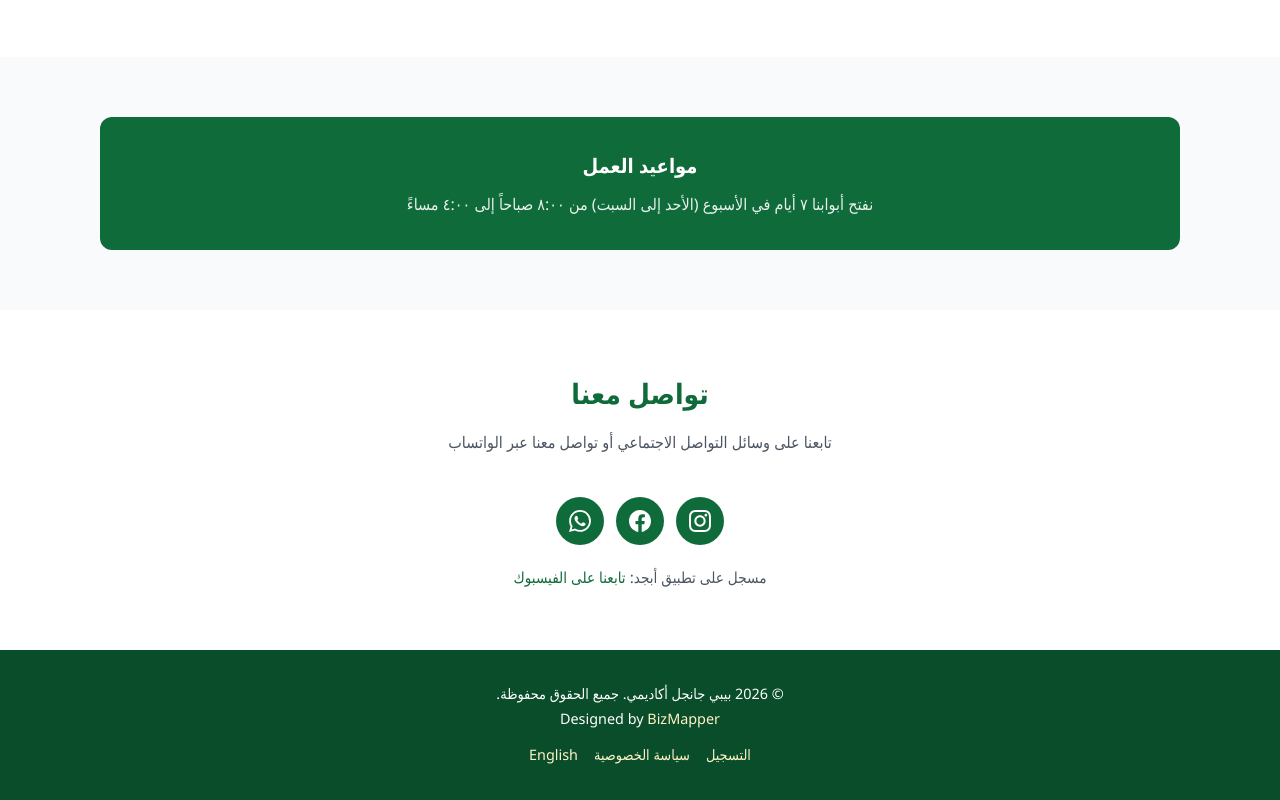
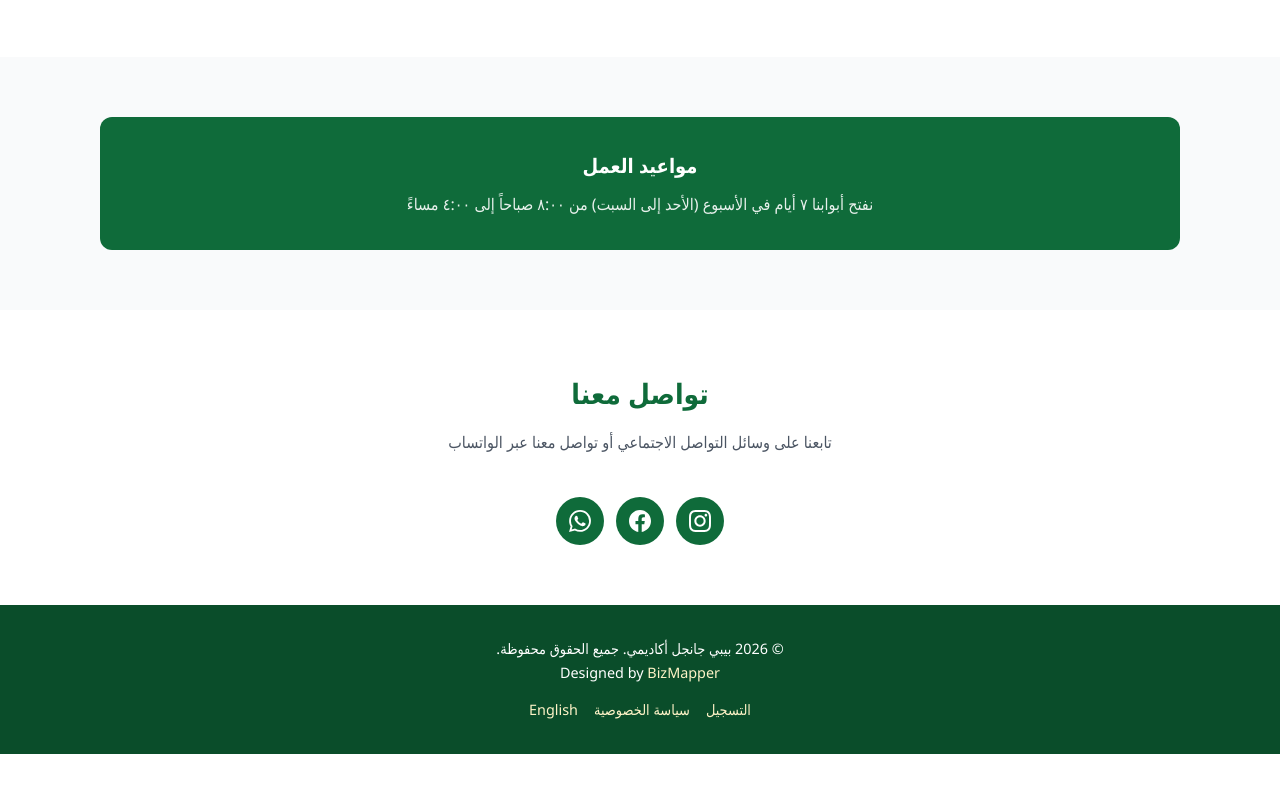
Before and after one commit to Baby-Jungle-Academy/Baby-Jungle-Academy.github.io, a plain HTML site: page index.html in a window 1280 px wide. Shown: the part 3085-3885 px from the top of the page. After the commit the page ends 3839 px from the top, so only its background shows below. Drawn offline with Linux system fonts and the light colour scheme.

Commit message:
Remove 'Follow us on Facebook' line, icon is sufficient

```diff
--- a/index.html
+++ b/index.html
@@ -327,9 +327,6 @@ img{max-width:100%;height:auto;display:block}
 <svg viewBox="0 0 24 24" xmlns="http://www.w3.org/2000/svg"><path d="M17.472 14.382c-.297-.149-1.758-.867-2.03-.967-.273-.099-.471-.148-.67.15-.197.297-.767.966-.94 1.164-.173.199-.347.223-.644.075-.297-.15-1.255-.463-2.39-1.475-.883-.788-1.48-1.761-1.653-2.059-.173-.297-.018-.458.13-.606.134-.133.298-.347.446-.52.149-.174.198-.298.298-.497.099-.198.05-.371-.025-.52-.075-.149-.669-1.612-.916-2.207-.242-.579-.487-.5-.669-.51-.173-.008-.371-.01-.57-.01-.198 0-.52.074-.792.372-.272.297-1.04 1.016-1.04 2.479 0 1.462 1.065 2.875 1.213 3.074.149.198 2.096 3.2 5.077 4.487.709.306 1.262.489 1.694.625.712.227 1.36.195 1.871.118.571-.085 1.758-.719 2.006-1.413.248-.694.248-1.289.173-1.413-.074-.124-.272-.198-.57-.347m-5.421 7.403h-.004a9.87 9.87 0 01-5.031-1.378l-.361-.214-3.741.982.998-3.648-.235-.374a9.86 9.86 0 01-1.51-5.26c.001-5.45 4.436-9.884 9.888-9.884 2.64 0 5.122 1.03 6.988 2.898a9.825 9.825 0 012.893 6.994c-.003 5.45-4.437 9.884-9.885 9.884m8.413-18.297A11.815 11.815 0 0012.05 0C5.495 0 .16 5.335.157 11.892c0 2.096.547 4.142 1.588 5.945L.057 24l6.305-1.654a11.882 11.882 0 005.683 1.448h.005c6.554 0 11.89-5.335 11.893-11.893a11.821 11.821 0 00-3.48-8.413z"/></svg>
 </a>
 </div>
-<p style="text-align:center;margin-top:20px;font-size:0.95rem;color:var(--clr-text-light)">
-مسجل على تطبيق أبجد: <a href="https://www.facebook.com/profile.php?id=100089981319397" target="_blank" rel="noopener">تابعنا على الفيسبوك</a>
-</p>
 </div>
 </section>
 
```
Also changed, not shown: en.html (+0 -3 lines).
